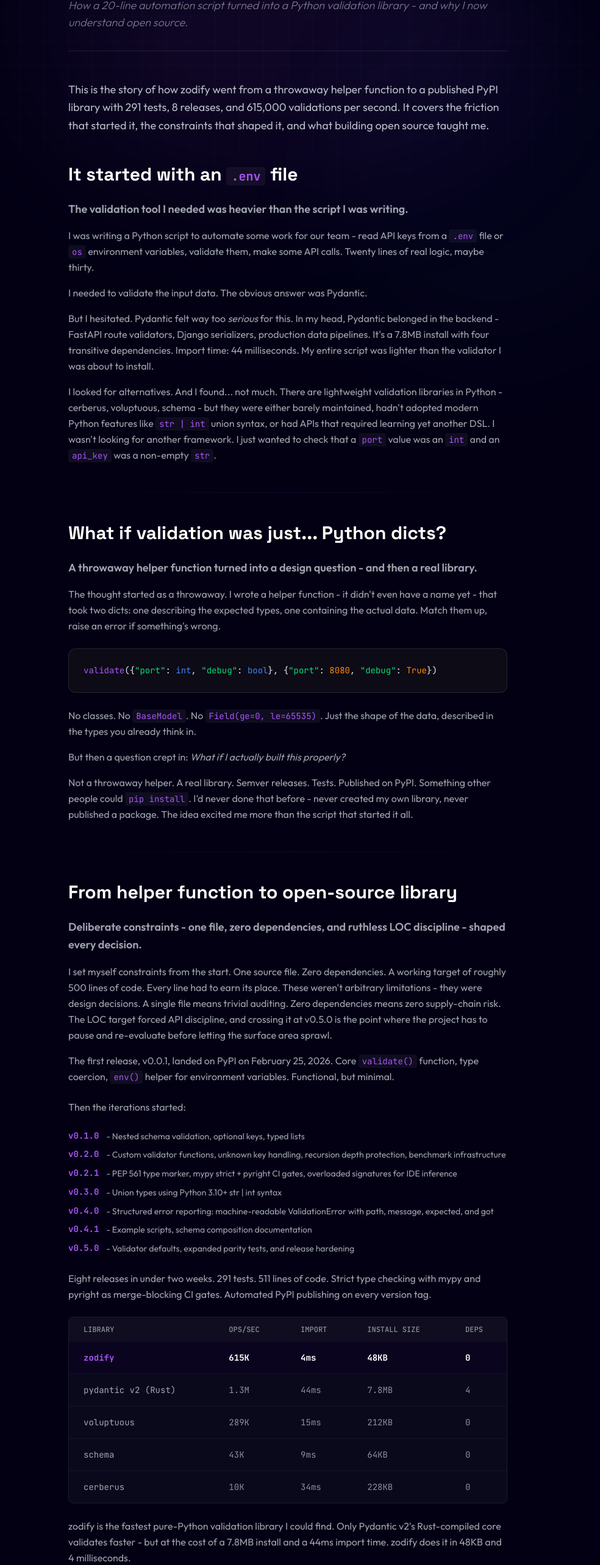
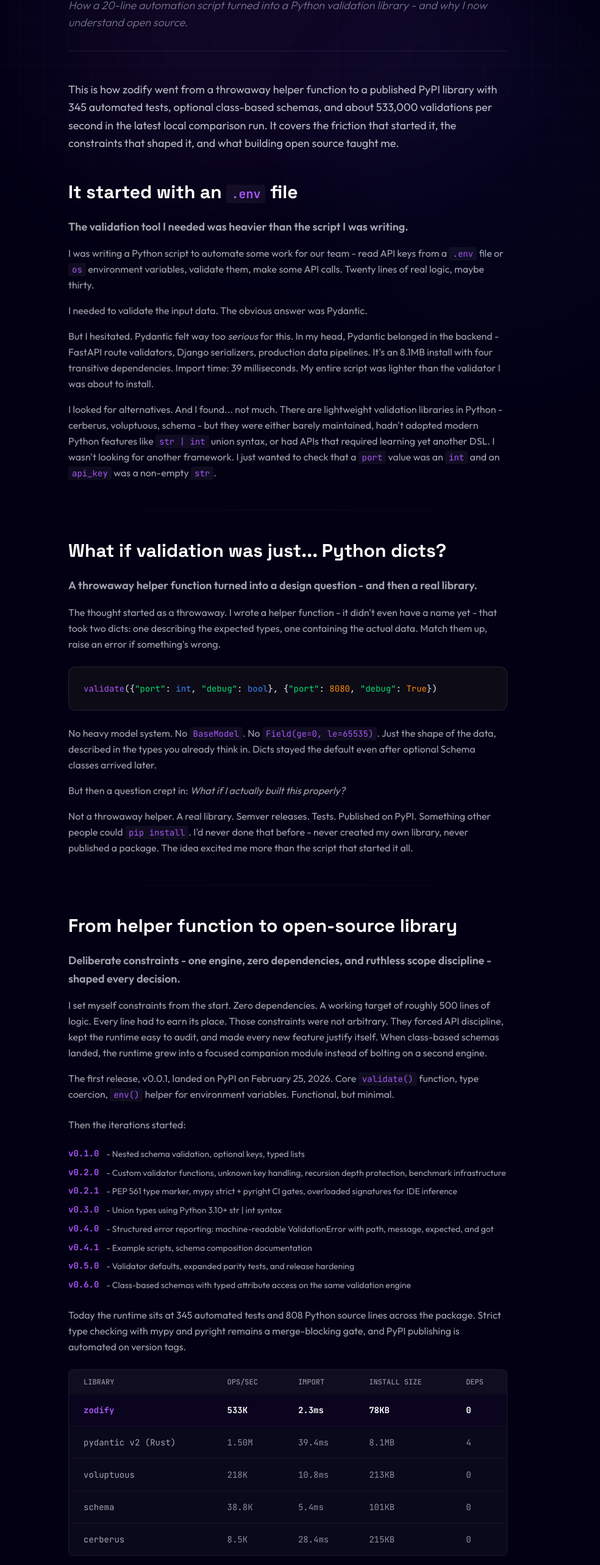
Before and after one commit to junyoung2015/zodify, a React (Vite) app in the folder site/: page /about in a window 1280 px wide. Shown: the part 214-2780 px from the top of the page at 61% size, without its empty margins (168-1152 px from the left). Built offline with nearby package versions, Linux system fonts and the light colour scheme.

Commit message:
fix(site): refresh about release metrics

```diff
--- a/site/src/pages/AboutPage.tsx
+++ b/site/src/pages/AboutPage.tsx
@@ -1,5 +1,7 @@
 import { Helmet } from "react-helmet-async";
 import { motion } from "framer-motion";
+
+import { SITE_LAST_UPDATED, SITE_NUMBERS, SITE_VERSION } from "../siteMeta";
 
 export function AboutPage() {
   return (
@@ -8,7 +10,7 @@
         <title>About - zodify</title>
         <meta
           name='description'
-          content='How a 20-line automation script turned into a published Python validation library - the story behind zodify and why it exists.'
+          content='How a 20-line automation script turned into a published Python validation library - the background behind zodify and why it exists.'
         />
         <link rel='canonical' href='https://zodify.dev/about' />
         <script type='application/ld+json'>
@@ -21,7 +23,7 @@
                 name: "Who created zodify?",
                 acceptedAnswer: {
                   "@type": "Answer",
-                  text: "zodify was created by Jun Young Sohn (jusohn). It started as a 20-line automation script for validating .env files and API keys, and evolved into a published PyPI library with 291 tests and 8 releases.",
+                  text: "zodify was created by Jun Young Sohn (jusohn). It started as a 20-line automation script for validating .env files and API keys, and grew into a published PyPI library with 345 automated tests and a shared validation engine for dicts and optional Schema classes.",
                 },
               },
               {
@@ -29,7 +31,7 @@
                 name: "Why was zodify created?",
                 acceptedAnswer: {
                   "@type": "Answer",
-                  text: "zodify was created because existing validation options were either too heavy (Pydantic: 7.8MB, 4 deps, 44ms import) or poorly maintained. The goal was a single-file, zero-dependency validation library that uses plain Python dicts as schemas \u2014 validate(schema, data).",
+                  text: "zodify was created because existing validation options were either too heavy (Pydantic: 8.1MB installed, 4 deps, 39ms import) or poorly maintained. The goal was a zero-dependency validation library that uses plain Python dicts by default, with optional Schema classes when typed attribute access helps.",
                 },
               },
               {
@@ -37,7 +39,7 @@
                 name: "What are zodify's design constraints?",
                 acceptedAnswer: {
                   "@type": "Answer",
-                  text: "zodify follows three deliberate constraints: one source file, zero dependencies, and aggressive LOC discipline. The project started with a 500 LOC target, and v0.5.0 pushes the single-file core to 511 lines, which now serves as a signal to review scope before adding more surface area.",
+                  text: "zodify started with strict single-file discipline and evolved into a compact multi-module runtime that still keeps one validation engine, zero dependencies, and aggressive scope control. The current runtime ships 808 Python source lines across the package.",
                 },
               },
             ],
@@ -67,11 +69,12 @@
         <div className='prose-cyber space-y-12'>
           {/* Intro */}
           <p className='text-cyber-text/80 leading-relaxed text-lg'>
-            This is the story of how zodify went from a throwaway helper
-            function to a published PyPI library with 291 tests, 8 releases, and
-            615,000 validations per second. It covers the friction that started
-            it, the constraints that shaped it, and what building open source
-            taught me.
+            This is how zodify went from a throwaway helper
+            function to a published PyPI library with 345 automated tests,
+            optional class-based schemas, and about 533,000 validations per
+            second in the latest local comparison run.
+            It covers the friction that started it, the constraints that shaped
+            it, and what building open source taught me.
           </p>
 
           {/* Section 1 */}
@@ -107,8 +110,8 @@
             <p className='text-cyber-text/70 leading-relaxed mb-4'>
               But I hesitated. Pydantic felt way too <em>serious</em> for this.
               In my head, Pydantic belonged in the backend - FastAPI route
-              validators, Django serializers, production data pipelines. It's a
-              7.8MB install with four transitive dependencies. Import time: 44
+              validators, Django serializers, production data pipelines. It's an
+              8.1MB install with four transitive dependencies. Import time: 39
               milliseconds. My entire script was lighter than the validator I
               was about to install.
             </p>
@@ -179,7 +182,7 @@
               </div>
             </div>
             <p className='text-cyber-text/70 leading-relaxed mb-4'>
-              No classes. No{" "}
+              No heavy model system. No{" "}
               <code className='bg-white/5 px-1.5 py-0.5 rounded text-sm font-mono text-cyber-purple'>
                 BaseModel
               </code>
@@ -188,7 +191,8 @@
                 {"Field(ge=0, le=65535)"}
               </code>
               . Just the shape of the data, described in the types you already
-              think in.
+              think in. Dicts stayed the default even after optional Schema
+              classes arrived later.
             </p>
             <p className='text-cyber-text/70 leading-relaxed mb-4'>
               But then a question crept in:{" "}
@@ -214,18 +218,17 @@
               From helper function to open-source library
             </h2>
             <p className='text-cyber-text/70 leading-relaxed mb-4 font-semibold text-lg'>
-              Deliberate constraints - one file, zero dependencies, and ruthless
-              LOC discipline - shaped every decision.
+              Deliberate constraints - one engine, zero dependencies, and
+              ruthless scope discipline - shaped every decision.
             </p>
             <p className='text-cyber-text/70 leading-relaxed mb-4'>
-              I set myself constraints from the start. One source file. Zero
-              dependencies. A working target of roughly 500 lines of code. Every
-              line had to earn its place. These weren't arbitrary limitations -
-              they were design decisions. A single file means trivial auditing.
-              Zero dependencies means zero supply-chain risk. The LOC target
-              forced API discipline, and crossing it at v0.5.0 is the point
-              where the project has to pause and re-evaluate before letting the
-              surface area sprawl.
+              I set myself constraints from the start. Zero dependencies. A
+              working target of roughly 500 lines of logic. Every line had to
+              earn its place. Those constraints were not arbitrary. They forced
+              API discipline, kept the runtime easy to audit, and made every new
+              feature justify itself. When class-based schemas landed, the
+              runtime grew into a focused companion module instead of bolting on
+              a second engine.
             </p>
             <p className='text-cyber-text/70 leading-relaxed mb-6'>
               The first release, v0.0.1, landed on PyPI on February 25, 2026.
@@ -266,6 +269,10 @@
                   "v0.5.0",
                   "Validator defaults, expanded parity tests, and release hardening",
                 ],
+                [
+                  SITE_VERSION,
+                  "Class-based schemas with typed attribute access on the same validation engine",
+                ],
               ].map(([version, desc]) => (
                 <li key={version} className='flex gap-3 text-cyber-text/70'>
                   <span className='font-mono text-cyber-purple text-sm font-bold shrink-0'>
@@ -276,9 +283,11 @@
               ))}
             </ul>
             <p className='text-cyber-text/70 leading-relaxed mb-6'>
-              Eight releases in under two weeks. 291 tests. 511 lines of code.
-              Strict type checking with mypy and pyright as merge-blocking CI
-              gates. Automated PyPI publishing on every version tag.
+              Today the runtime sits at {SITE_NUMBERS.tests} automated tests and{" "}
+              {SITE_NUMBERS.sourceLoc} Python source lines across the package.
+              Strict type
+              checking with mypy and pyright remains a merge-blocking gate, and
+              PyPI publishing is automated on version tags.
             </p>
 
             {/* Benchmark Table */}
@@ -297,41 +306,41 @@
                   {[
                   {
                     lib: "zodify",
-                      ops: "615K",
-                      imp: "4ms",
-                      size: "48KB",
+                    ops: "533K",
+                    imp: "2.3ms",
+                    size: "78KB",
                     deps: "0",
                     highlight: true,
                   },
                   {
                     lib: "pydantic v2 (Rust)",
-                      ops: "1.3M",
-                      imp: "44ms",
-                      size: "7.8MB",
+                    ops: "1.50M",
+                    imp: "39.4ms",
+                    size: "8.1MB",
                     deps: "4",
                     highlight: false,
                   },
                   {
                     lib: "voluptuous",
-                      ops: "289K",
-                      imp: "15ms",
-                      size: "212KB",
+                    ops: "218K",
+                    imp: "10.8ms",
+                    size: "213KB",
                     deps: "0",
                     highlight: false,
                   },
                   {
                     lib: "schema",
-                      ops: "43K",
-                      imp: "9ms",
-                      size: "64KB",
+                    ops: "38.8K",
+                    imp: "5.4ms",
+                    size: "101KB",
                     deps: "0",
                     highlight: false,
                   },
                   {
                     lib: "cerberus",
-                      ops: "10K",
-                      imp: "34ms",
-                      size: "228KB",
+                    ops: "8.5K",
+                    imp: "28.4ms",
+                    size: "215KB",
                     deps: "0",
                     highlight: false,
                   },
@@ -373,8 +382,8 @@
             <p className='text-cyber-text/70 leading-relaxed'>
               zodify is the fastest pure-Python validation library I could find.
               Only Pydantic v2's Rust-compiled core validates faster - but at
-              the cost of a 7.8MB install and a 44ms import time. zodify does it
-              in 48KB and 4 milliseconds.
+              the cost of an 8.1MB install and a 39.4ms import time. zodify
+              does it in 78KB and 2.3 milliseconds.
             </p>
           </section>
 
@@ -401,9 +410,9 @@
             <p className='text-cyber-text/70 leading-relaxed mb-4'>
               Every moment of building zodify has been <em>happy</em>.
               Discussing architecture decisions, debating API design, watching
-              test counts climb from 10 to 291 - it never felt like work. It
-              felt like building something that mattered, even if the audience
-              was small.
+              test counts climb from 10 to {SITE_NUMBERS.tests} - it never felt
+              like work. It felt like building something that mattered, even if
+              the audience was small.
             </p>
             <p className='text-cyber-text/70 leading-relaxed mb-4'>
               I understand now that open-source contributors aren't doing
@@ -428,15 +437,15 @@
               {[
                 {
                   q: "Who created zodify?",
-                  a: "zodify was created by Jun Young Sohn (jusohn). It started as a 20-line automation script for validating .env files and API keys, and evolved into a published PyPI library with 291 tests and 8 releases.",
+                  a: "zodify was created by Jun Young Sohn (jusohn). It started as a 20-line automation script for validating .env files and API keys, and grew into a published PyPI library with 345 automated tests and a shared validation engine for dicts and optional Schema classes.",
                 },
                 {
                   q: "Why was zodify created?",
-                  a: "zodify was created because existing validation options were either too heavy (Pydantic: 7.8MB, 4 deps, 44ms import) or poorly maintained. The goal was a single-file, zero-dependency validation library that uses plain Python dicts as schemas \u2014 validate(schema, data).",
+                  a: "zodify was created because existing validation options were either too heavy (Pydantic: 8.1MB installed, 4 deps, 39ms import) or poorly maintained. The goal was a zero-dependency validation library that uses plain Python dicts by default, with optional Schema classes when typed attribute access helps.",
                 },
                 {
                   q: "What are zodify's design constraints?",
-                  a: "zodify follows three deliberate constraints: one source file, zero dependencies, and aggressive LOC discipline. The project started with a 500 LOC target, and v0.5.0 pushes the single-file core to 511 lines, which now serves as a signal to review scope before adding more surface area.",
+                  a: "zodify started with strict single-file discipline and evolved into a compact multi-module runtime that still keeps one validation engine, zero dependencies, and aggressive scope control. The current runtime ships 808 Python source lines across the package.",
                 },
               ].map((item, i) => (
                 <details
@@ -466,7 +475,7 @@
 
           {/* Last Updated */}
           <div className='text-center text-xs font-mono text-cyber-text/30'>
-            Last updated: March 6, 2026
+            Last updated: {SITE_LAST_UPDATED}
           </div>
         </div>
       </motion.div>
```
Lines whose indentation alone changed are shown as unchanged.
